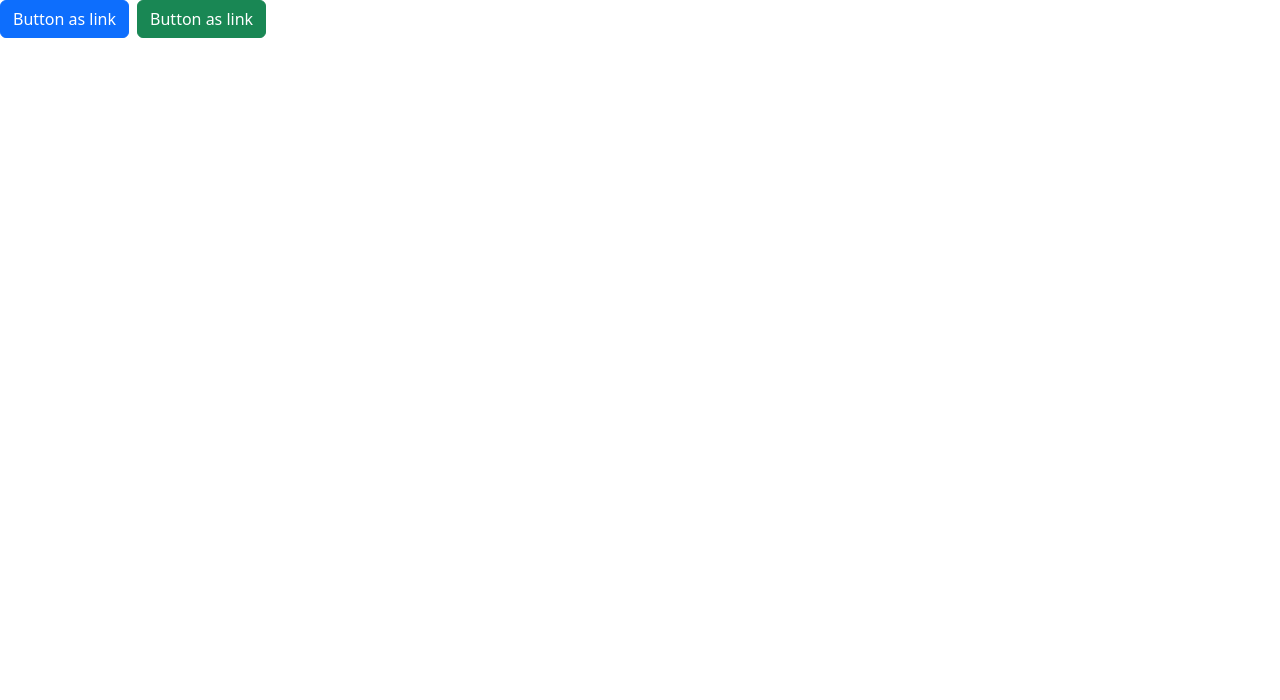
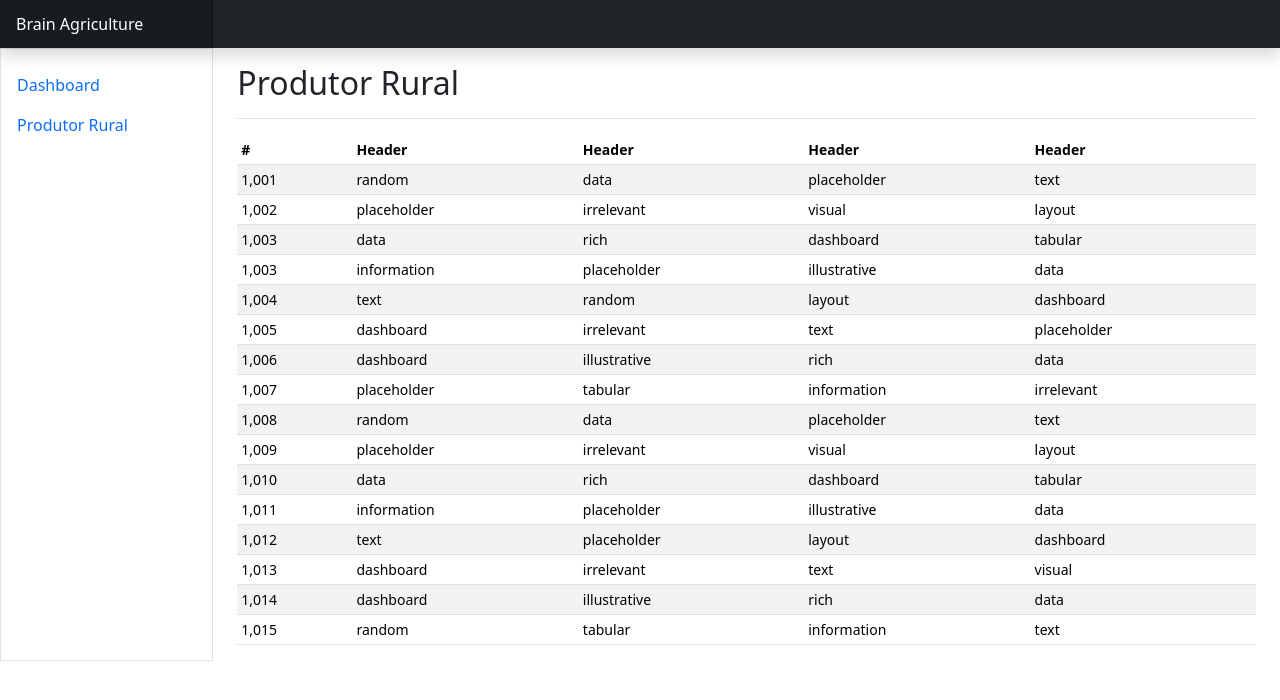
Before and after one commit to kadisk/teste-brain-agriculture, a Next.js app in the folder brain-agriculture-front-end/: page / in a window 1280 px wide. Shown: the top 700 px of the page. Built offline with nearby package versions, Linux system fonts and the light colour scheme.

Commit message:
Criação do layout principal

```diff
--- a/brain-agriculture-front-end/src/app/layout.tsx
+++ b/brain-agriculture-front-end/src/app/layout.tsx
@@ -1,4 +1,7 @@
 import 'bootstrap/dist/css/bootstrap.min.css'
+import '../styles/global.css'
+
+import HeaderMain from "../componentes/HeaderMain"
 
 export const metadata = {
   title: 'Brain Agriculture - Produtor Rural',
@@ -12,7 +15,10 @@ export default function RootLayout({
 }) {
   return (
     <html lang="pt-BR">
-      <body>{children}</body>
+      <body>
+        <HeaderMain/>
+        {children}
+      </body>
     </html>
   )
 }
--- a/brain-agriculture-front-end/src/app/page.tsx
+++ b/brain-agriculture-front-end/src/app/page.tsx
@@ -1,17 +1,163 @@
-import Button from 'react-bootstrap/Button'
-import Stack from 'react-bootstrap/Stack'
+import {
+	Container,
+	Row,
+	Nav,
+	NavItem,
+	NavLink
+} from 'react-bootstrap'
 
 export default function Home() {
-  return (
-    <main>
-      <Stack direction="horizontal" gap={2}>
-        <Button as="a" variant="primary">
-          Button as link
-        </Button>
-        <Button as="a" variant="success">
-          Button as link
-        </Button>
-      </Stack>
-    </main>
-  )
+	return (
+		<Container fluid>
+			<Row>
+				<div className="sidebar border border-right col-md-3 col-lg-2 p-0">
+					<ul className="nav flex-column mt-3">
+						<li className="nav-item">
+							<a className="nav-link">
+								Dashboard
+							</a>
+						</li>
+						<li className="nav-item">
+							<a className="nav-link">
+								Produtor Rural
+							</a>
+						</li>
+					</ul>
+
+				</div>
+				<main className="col-md-9 ms-sm-auto col-lg-10 px-md-4">
+					<div className="d-flex justify-content-between flex-wrap flex-md-nowrap align-items-center pt-3 pb-2 mb-3 border-bottom">
+						<h1 className="h2">Produtor Rural</h1>
+					</div>
+					<div className="table-responsive small">
+						<table className="table table-striped table-sm">
+							<thead>
+								<tr>
+									<th scope="col">#</th>
+									<th scope="col">Header</th>
+									<th scope="col">Header</th>
+									<th scope="col">Header</th>
+									<th scope="col">Header</th>
+								</tr>
+							</thead>
+							<tbody>
+								<tr>
+									<td>1,001</td>
+									<td>random</td>
+									<td>data</td>
+									<td>placeholder</td>
+									<td>text</td>
+								</tr>
+								<tr>
+									<td>1,002</td>
+									<td>placeholder</td>
+									<td>irrelevant</td>
+									<td>visual</td>
+									<td>layout</td>
+								</tr>
+								<tr>
+									<td>1,003</td>
+									<td>data</td>
+									<td>rich</td>
+									<td>dashboard</td>
+									<td>tabular</td>
+								</tr>
+								<tr>
+									<td>1,003</td>
+									<td>information</td>
+									<td>placeholder</td>
+									<td>illustrative</td>
+									<td>data</td>
+								</tr>
+								<tr>
+									<td>1,004</td>
+									<td>text</td>
+									<td>random</td>
+									<td>layout</td>
+									<td>dashboard</td>
+								</tr>
+								<tr>
+									<td>1,005</td>
+									<td>dashboard</td>
+									<td>irrelevant</td>
+									<td>text</td>
+									<td>placeholder</td>
+								</tr>
+								<tr>
+									<td>1,006</td>
+									<td>dashboard</td>
+									<td>illustrative</td>
+									<td>rich</td>
+									<td>data</td>
+								</tr>
+								<tr>
+									<td>1,007</td>
+									<td>placeholder</td>
+									<td>tabular</td>
+									<td>information</td>
+									<td>irrelevant</td>
+								</tr>
+								<tr>
+									<td>1,008</td>
+									<td>random</td>
+									<td>data</td>
+									<td>placeholder</td>
+									<td>text</td>
+								</tr>
+								<tr>
+									<td>1,009</td>
+									<td>placeholder</td>
+									<td>irrelevant</td>
+									<td>visual</td>
+									<td>layout</td>
+								</tr>
+								<tr>
+									<td>1,010</td>
+									<td>data</td>
+									<td>rich</td>
+									<td>dashboard</td>
+									<td>tabular</td>
+								</tr>
+								<tr>
+									<td>1,011</td>
+									<td>information</td>
+									<td>placeholder</td>
+									<td>illustrative</td>
+									<td>data</td>
+								</tr>
+								<tr>
+									<td>1,012</td>
+									<td>text</td>
+									<td>placeholder</td>
+									<td>layout</td>
+									<td>dashboard</td>
+								</tr>
+								<tr>
+									<td>1,013</td>
+									<td>dashboard</td>
+									<td>irrelevant</td>
+									<td>text</td>
+									<td>visual</td>
+								</tr>
+								<tr>
+									<td>1,014</td>
+									<td>dashboard</td>
+									<td>illustrative</td>
+									<td>rich</td>
+									<td>data</td>
+								</tr>
+								<tr>
+									<td>1,015</td>
+									<td>random</td>
+									<td>tabular</td>
+									<td>information</td>
+									<td>text</td>
+								</tr>
+							</tbody>
+						</table>
+					</div>
+				</main>
+			</Row>
+		</Container>
+	)
 }
--- /dev/null
+++ b/brain-agriculture-front-end/src/componentes/HeaderMain.tsx
@@ -0,0 +1,10 @@
+
+import { Navbar, NavbarBrand } from 'react-bootstrap'
+
+export default function HeaderMain() {
+  return (
+    <Navbar bg="dark" expand="md" sticky="top" className="flex-md-nowrap p-0 shadow">
+      <NavbarBrand className="col-md-3 col-lg-2 me-0 px-3 fs-6 text-white">Brain Agriculture</NavbarBrand>
+    </Navbar>
+  )
+}
--- /dev/null
+++ b/brain-agriculture-front-end/src/styles/global.css
@@ -0,0 +1,6 @@
+.navbar-brand {
+  padding-top: .75rem;
+  padding-bottom: .75rem;
+  background-color: rgba(0, 0, 0, .25);
+  box-shadow: inset -1px 0 0 rgba(0, 0, 0, .25);
+}
```
